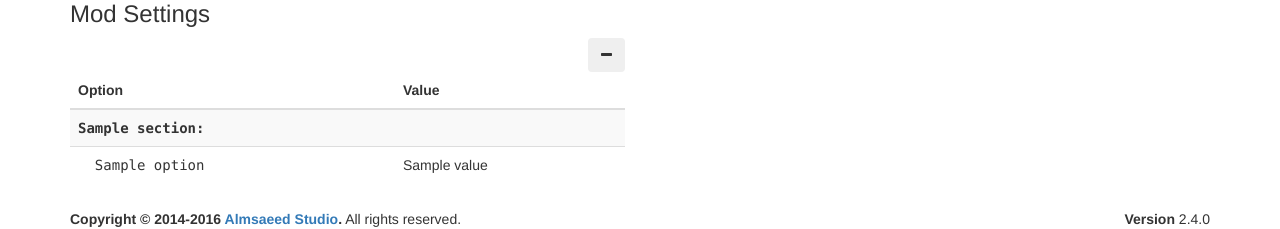
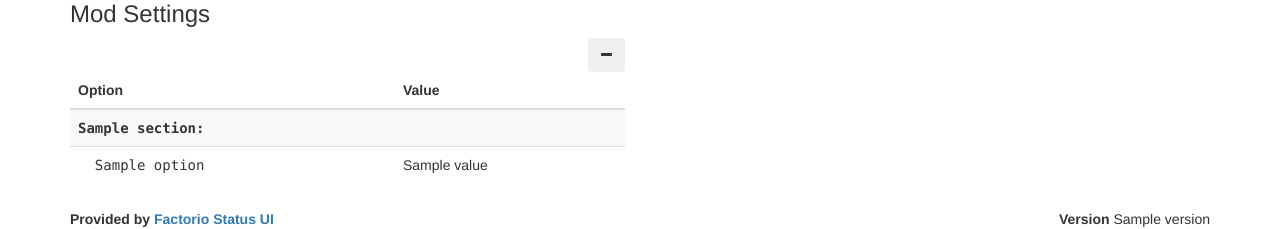
Before and after one commit to adamcharnock/factorio-status-ui, a Python web app: template templates/index.jinja2 in a window 1280 px wide. Shown: the part 591-820 px from the top of the page. Run offline with Jinja, Linux system fonts and the light colour scheme; the template is opened without the code that fills it: most values are stand-ins (such as "Sample title", 1, 10 or a date in 2020); some libraries are stand-ins or nearby versions.

Commit message:
Updating footer

```diff
--- a/factorio_status_ui/serve.py
+++ b/factorio_status_ui/serve.py
@@ -7,7 +7,8 @@ from pathlib import Path
 from aiohttp import web
 
 from factorio_status_ui.state import application_config
-from factorio_status_ui.web import setup_routes, setup_templates, start_background_tasks, cleanup_background_tasks
+from factorio_status_ui.web import setup_routes, setup_templates, start_background_tasks, cleanup_background_tasks, \
+    get_version
 
 
 def main():
@@ -59,6 +60,7 @@ def main():
     setup_routes(app)
     setup_templates(app)
     app.on_startup.append(start_background_tasks)
+    app.on_startup.append(get_version)
     app.on_cleanup.append(cleanup_background_tasks)
     web.run_app(app, host=application_config.host, port=application_config.port)
 
--- a/templates/index.jinja2
+++ b/templates/index.jinja2
@@ -265,10 +265,11 @@
     <footer class="main-footer">
         <div class="container">
             <div class="pull-right hidden-xs">
-                <b>Version</b> 2.4.0
+                <b>Version</b> {{ version }}
             </div>
-            <strong>Copyright &copy; 2014-2016 <a href="https://adminlte.io">Almsaeed Studio</a>.</strong> All rights
-            reserved.
+            <strong>
+                Provided by <a href="https://github.com/adamcharnock/factorio-status-ui" target="_blank">Factorio Status UI</a>
+            </strong>
         </div>
         <!-- /.container -->
     </footer>
```
Also changed, not shown: factorio_status_ui/web.py (+7 -1 lines).
